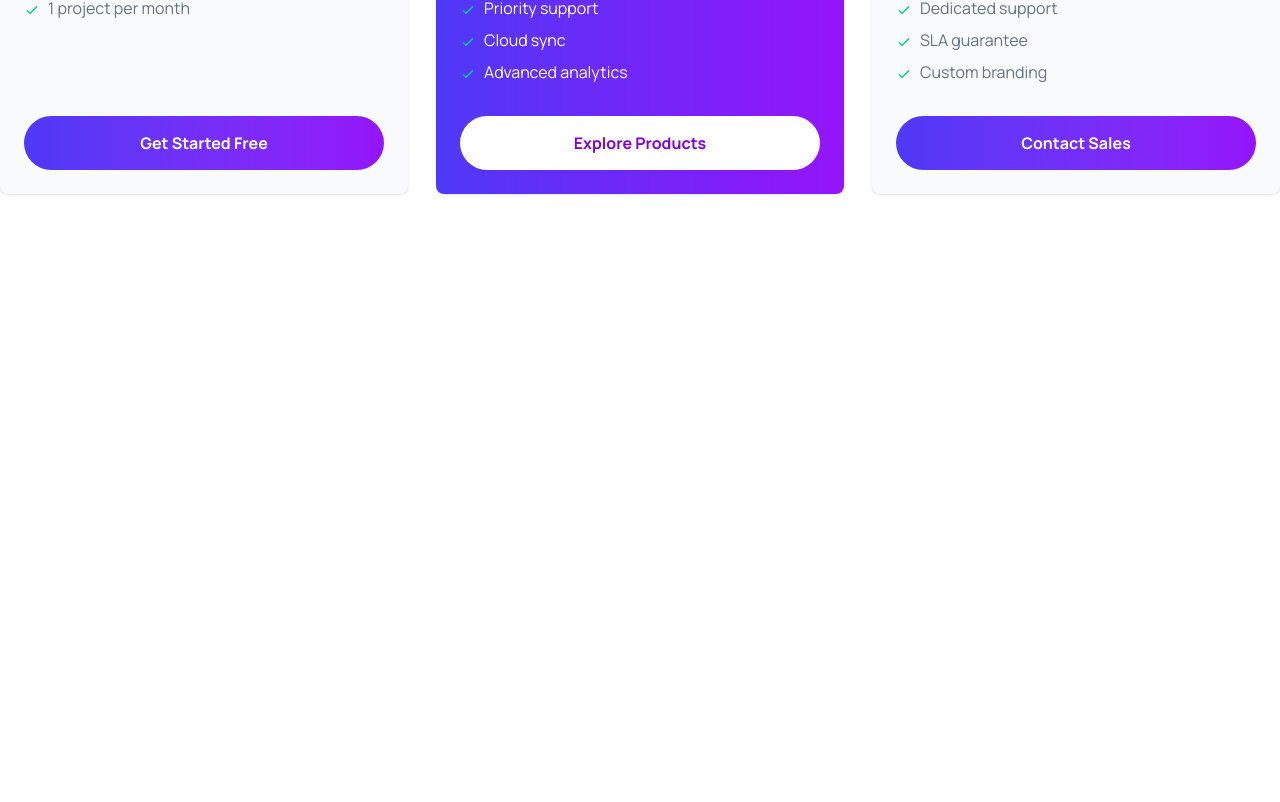
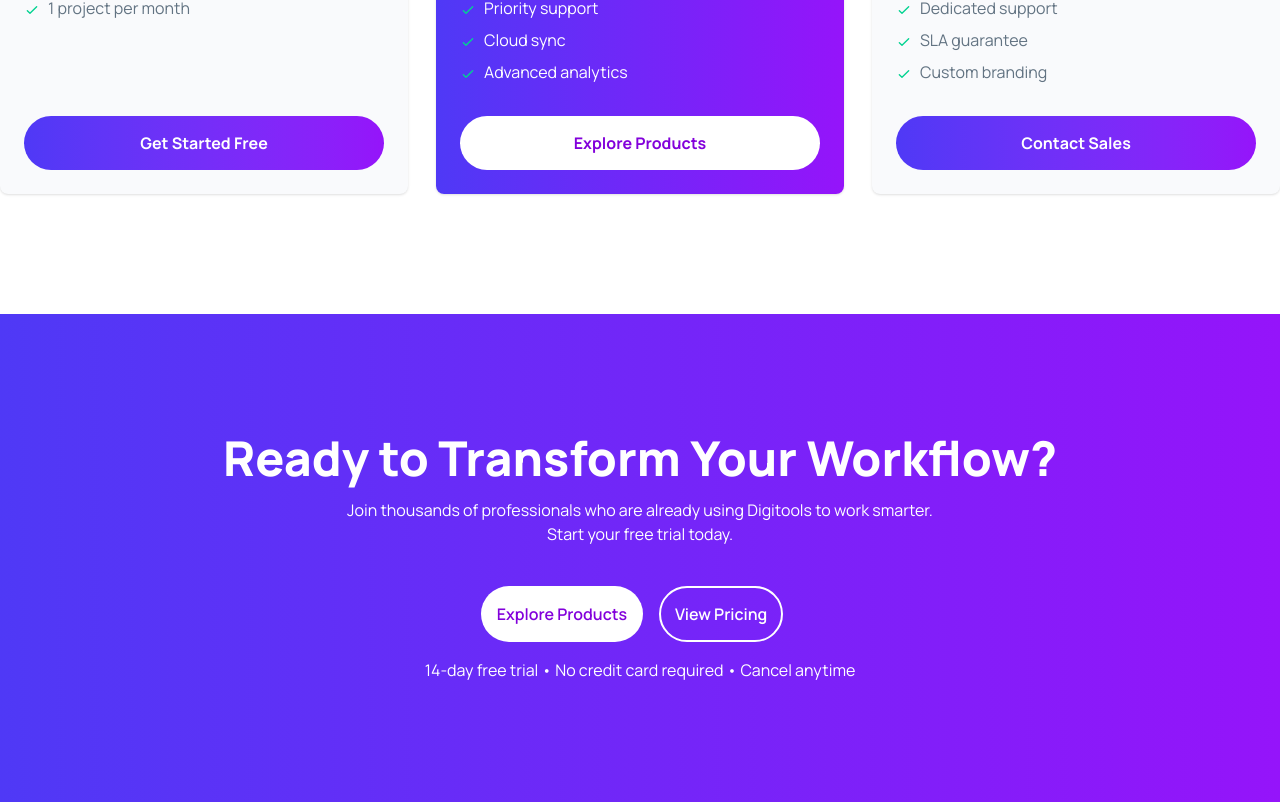
Before and after one commit to shuvr0shishir/DigiTools, a React (Vite) app: page / in a window 1280 px wide. Shown: the part 2651-3453 px from the top of the page. Before the commit the page ends 2965 px from the top, so only its background shows below. Built offline with nearby package versions, Linux system fonts and the light colour scheme.

Commit message:
TransformSection done

```diff
--- a/src/App.jsx
+++ b/src/App.jsx
@@ -5,6 +5,7 @@ import GetStartedSection from './components/GetStartedSection/GetStartedSection'
 import Navbar from './components/Navbar/Navbar'
 import PricingSection from './components/PricingSection/PricingSection'
 import StatsSection from './components/StatsSection/StatsSection'
+import TransformSection from './components/TransformSection/TransformSection'
 
 function App() {
 
@@ -19,6 +20,7 @@ function App() {
         <DigitalToolsSection />
         <GetStartedSection />
         <PricingSection />
+        <TransformSection />
       </main>
     </>
   )
--- a/src/components/PricingSection/PricingSection.jsx
+++ b/src/components/PricingSection/PricingSection.jsx
@@ -2,7 +2,6 @@ import React, { useState } from 'react';
 
 const PricingSection = () => {
     const [selected, setSelected] = useState('Pro');
-    console.log(selected);
 
     return (
         <section className='PricingSection container mx-auto my-10 sm:my-30'>
--- /dev/null
+++ b/src/components/TransformSection/TransformSection.jsx
@@ -0,0 +1,29 @@
+import React from 'react';
+
+const TransformSection = () => {
+    return (
+        <section className="StatsSection gradient-bg py-10 sm:py-30">
+
+            <div className="container mx-auto text-center text-white space-y-10">
+                <div className='space-y-4'>
+                    <h2 className='font-extrabold text-3xl sm:text-5xl'>Ready to Transform Your Workflow?</h2>
+                    <p>Join thousands of professionals who are already using Digitools to work smarter.
+                        <br />
+                        Start your free trial today.</p>
+                </div>
+                <div className='space-y-4'>
+                    <div>
+                        <button className='p-4 font-semibold bg-white text-purple-700 rounded-full mr-4 hover:brightness-140 hover:shadow-md hover:scale-105 transition-all duration-300 ease-in-out '>Explore Products</button>
+
+                        <button className='p-3.5 font-semibold bg-transparent text-white border-2 border-white rounded-full mr-4 hover:brightness-140 hover:shadow-md hover:scale-105 transition-all duration-300 ease-in-out '>View Pricing</button>
+
+                    </div>
+                    <p>14-day free trial • No credit card required • Cancel anytime</p>
+                </div>
+            </div>
+
+        </section>
+    );
+};
+
+export default TransformSection;
```
